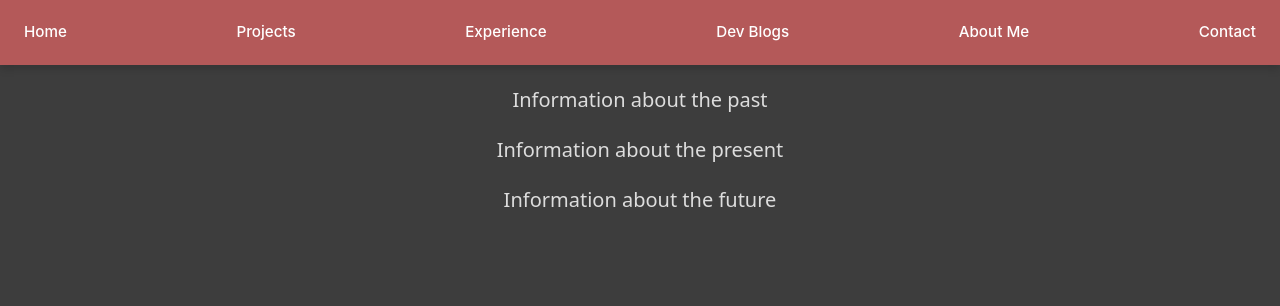
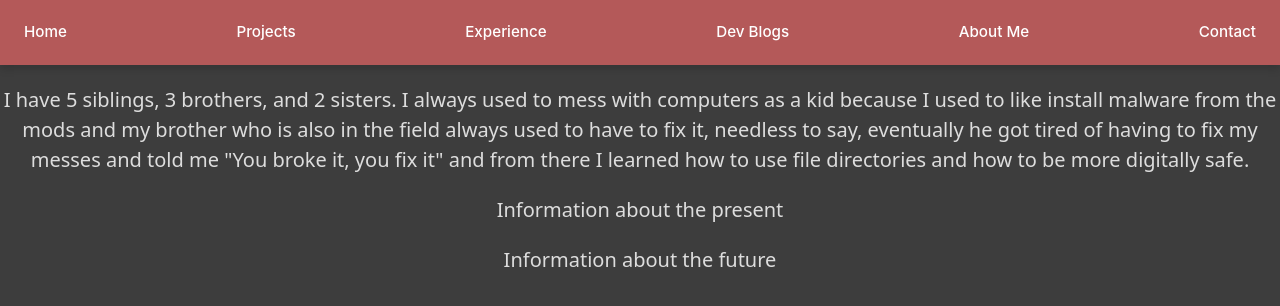
Before and after one commit to FernandoLpz0911/Personal-Webpage, a React (Vite) app in the folder PersonalWebpage/: page /About in a window 1280 px wide. Shown: the top 306 px of the page. Built offline with nearby package versions, Linux system fonts and the light colour scheme.

Commit message:
A bit of my past

```diff
--- a/PersonalWebpage/src/pages/About.jsx
+++ b/PersonalWebpage/src/pages/About.jsx
@@ -6,7 +6,7 @@ function About() {
     <>
       <div className='About-Page-Container'>
         <div className='Past'>
-          <p> Information about the past</p>
+          <p> I have 5 siblings, 3 brothers, and 2 sisters. I always used to mess with computers as a kid because I used to like install malware from the mods and my brother who is also in the field always used to have to fix it, needless to say, eventually he got tired of having to fix my messes and told me "You broke it, you fix it" and from there I learned how to use file directories and how to be more digitally safe.</p>
         </div>
 
         <div className='Present'>
```
